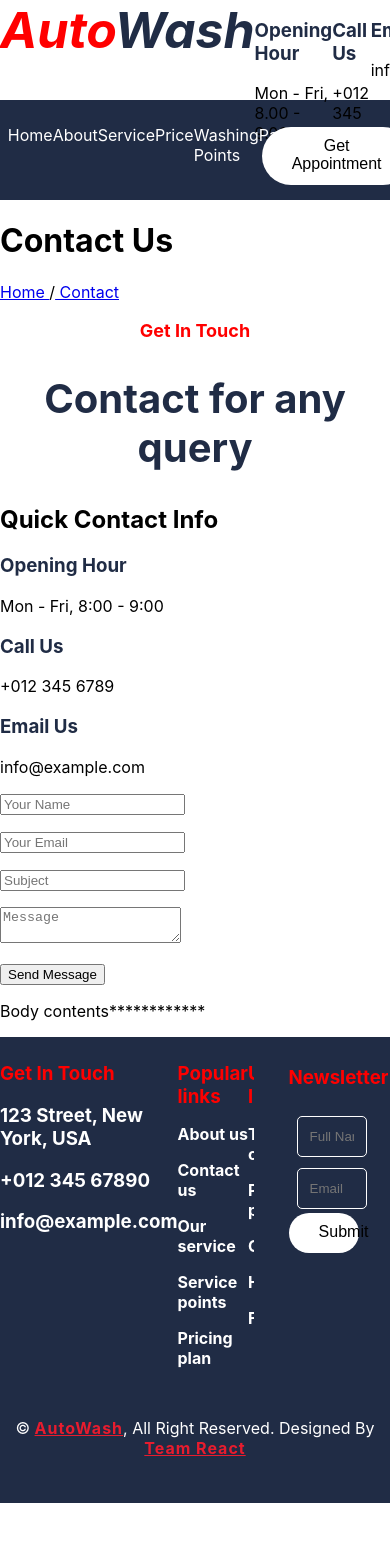
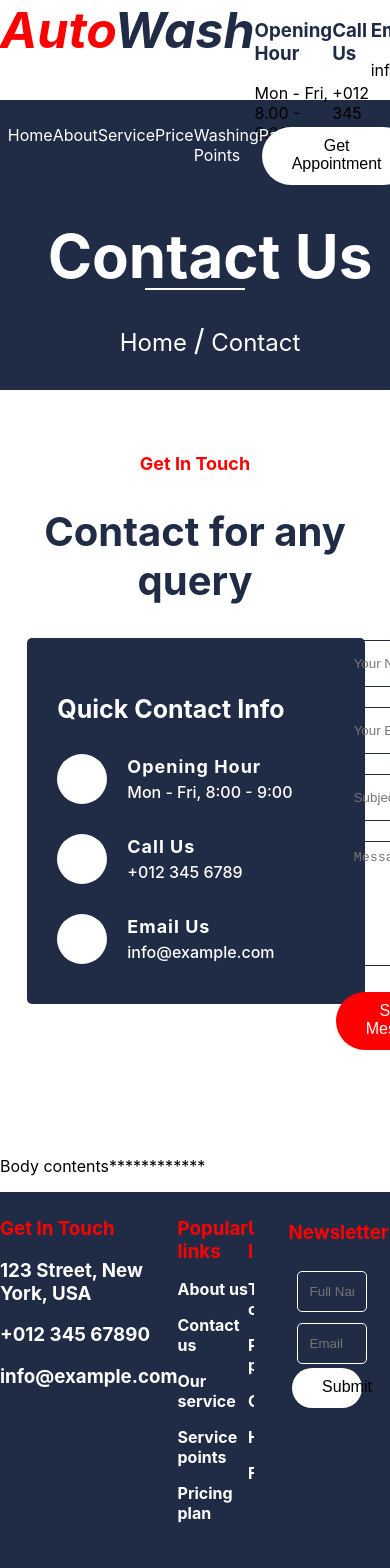
Before and after one commit to dakshna11/React-POC, a React (Create React App) app: page /Contact in a window 390 px wide. Shown: the top 1568 px of the page. Before the commit the page ends 1503 px from the top, so only its background shows below. Built offline with nearby package versions, Linux system fonts and the light colour scheme; the HTML template or start-up script is replaced by a standard one.

Commit message:
Add files via upload

```diff
--- a/src/Components/styles.css
+++ b/src/Components/styles.css
@@ -27,6 +27,7 @@
 .header{
     background-color: #202c45;
     height: 100px;
+    outline-color: #ffffff;
 }
 .H-container{
     margin-top: 2.5%;
@@ -60,13 +61,227 @@
     -webkit-transition: ease-out 0.5s;
     -moz-transition: ease-out 0.5s;
 }
-#btn:hover,#btn-footer:hover{
+#btn:hover,#btn-footer:hover,#btn-WP:hover{
     color: #ffffff;
     background: #202C45;
     box-shadow: inset 200px 0 0 0 #ff0000;
 }
-#btn-footer{
+
+/** About Us Component styles **/
+.about-main{
+    display: flex;
+    flex-direction: row;
+}
+.about-container,.WP-container{
     width: 100%;
+    padding-right: 15px;
+    padding-left: 15px;
+    margin-right: auto;
+    margin-left: auto;
+}
+.about-us,.WP{
+    display: flex;
+    flex-direction: column;
+    background-color: #202C45;
+    font-size: 30px;
+    text-align: center;
+    color: #ffffff;
+}
+.about-us::after,.WP::after{
+    position: relative;
+    content: "";
+    width: 100px;
+    height: 2px;
+    left: calc(50% - 50px);
+    bottom: 100px;
+    background: #ffffff;
+}
+.about-text,.WP-text{
+    margin-top: 5%;
+    margin-bottom: 0px;
+}
+.about-img{
+    margin-left: 6%;
+    margin-top: 7%;
+    margin-bottom: 10%;
+}
+.about-heading{
+    color: red;
+    font-weight:bold;
+}
+.about-heading::after{
+    position: absolute;
+    content: "";
+    width: 50px;
+    height: 2px;
+    left: calc(50% - 50px);
+    bottom: -13%;
+    left: 52.5%;
+    background: #ff0000;
+}
+.about-content{
+    margin-top:13%;
+    margin-left: 3%;
+}
+#btn-about{
+    padding: 10px 30px 12px 30px;
+    text-align: center;
+    margin-top: 3%;
+    font-size: 16px;
+    color: #ffffff;
+    background: #ff0000;
+    border: none;
+    cursor: pointer;
+    border-radius: 60px;
+    box-shadow: inset 0 0 0 0 #202C45;
+    transition: ease-out 0.5s;
+    -webkit-transition: ease-out 0.5s;
+    -moz-transition: ease-out 0.5s;
+}
+#btn-about:hover{
+    color: #ff0000;
+    background-color: #ff0000;
+    box-shadow: inset 200px 0 0 0 #202C45;
+}
+
+#washing-heading{
+    color: #ff0000;
+    text-align: center;
+    font-weight: bold;
+    margin-top: 6%;
+}
+#washing-heading::after{
+    position: absolute;
+    content: "";
+    width: 50px;
+    height: 2px;
+    left: calc(50% - 50px);
+    bottom: 5%;
+    left: 48.5%;
+    background: #ff0000;
+}
+/*  Pricing styling*/
+
+#washing-heading{
+    color: #ff0000;
+    text-align: center;
+    font-weight: bold;
+    margin-top: 6%;
+}
+#washing-heading::after{
+    position: absolute;
+    content: "";
+    width: 50px;
+    height: 2px;
+    left: calc(50% - 50px);
+    bottom: 5%;
+    left: 48.5%;
+    background: #ff0000;
+}
+.price-main{
+    display: flex;
+    flex-direction: row;
+    text-align: center;
+    justify-content: center;
+}
+#price-heading{
+    font-weight: bolder;
+    font-size: x-large;
+    color: #202C45;
+}
+#price-rate2{
+    justify-content: center;
+    display: flex;
+    flex-direction: row;
+    color: red;
+    font-weight: bolder;
+    font-size: xx-large;
+    margin-top: -9%;
+    height: 23%;
+}
+#price-rate1,#price-rate3{
+    color: #202C45;
+    font-size: xx-large;
+    font-weight: bolder;
+}
+.price2,.price3{
+    margin-left: 8%;
+}
+.price2{
+    width: 30%;
+    height: 400px;
+    position: relative;
+    z-index: 9;
+    box-shadow: 5px 5px 28px #888888;
+}
+#btn-price1, #btn-price3{
+    padding: 10px 30px 12px 30px;
+    text-align: center;
+    margin-top: 1%;
+    font-size: 16px;
+    color: #ff0000;
+    background: #202C45;
+    border: none;
+    cursor: pointer;
+    border-radius: 60px;
+    box-shadow: inset 0 0 0 0 #ff0000;
+    transition: ease-out 0.5s;
+    -webkit-transition: ease-out 0.5s;
+    -moz-transition: ease-out 0.5s;
+}
+#btn-price1:hover,#btn-price3:hover{
+    color: white;
+    background-color:#ff0000;
+    box-shadow: inset 200px 0 0 0 #ff0000;
+}
+.back-to-top-btn{
+    position: fixed;
+    display: none;
+    width: 44px;
+    height: 44px;
+    text-align: center;
+    line-height: 1;
+    font-size: 22px;
+    right: 15px;
+    bottom: 15px;
+    transition: .5s;
+    background: #E81C2E;
+    border-radius: 44px;
+    z-index: 9;
+}
+/* Washing point styling */
+.wordsWP{
+    font-size:x-large;
+    color: white;
+    text-decoration: none;
+}
+.wordsWP:hover{
+    color: red;
+}
+.location {
+    position: relative;
+    width: 100%;
+    padding: 45px 0;
+}
+.WProw{
+    display: flex;
+    justify-content: space-evenly;
+
+}
+.WP-content{
+    width: 40%;
+}
+.WP-row1,.WP-row2{
+    display: flex;
+    justify-content: space-between;
+}
+.WP-form{
+    width: 35%;
+    border-radius: 8px;
+}
+#btn-WP{
+
+    margin-left: 3%;
     padding: 10px 30px 12px 30px;
     text-align: center;
     font-size: 16px;
@@ -80,6 +295,238 @@
     transition: ease-out 0.5s;
     -webkit-transition: ease-out 0.5s;
     -moz-transition: ease-out 0.5s;
+    width: 100%;
+
+}
+.location .location-item {
+    display: flex;
+    margin-bottom: 30px;
+}
+
+.location .location-item i {
+    padding-top: 3px;
+    font-size: 30px;
+    color: #E81C2E;
+}
+
+.location .location-text {
+    padding-left: 15px;
+}
+
+.location .location-text h3 {
+    font-size: 18px;
+    font-weight: 700;
+}
+
+.location .location-text p {
+    margin-bottom: 5px;
+}
+
+.location .location-text p strong {
+    margin-right: 5px;
+    font-weight: 600;
+}
+
+.location .location-form {
+    padding: 45px 30px;
+    background: #E81C2E;
+    border-radius: 5px;
+    position: relative;
+    right: 0%;
+}
+
+.location .location-form h3 {
+    color: #ffffff;
+    font-size: 25px;
+    font-weight: 700;
+    margin-bottom: 25px;
+}
+
+.location .location-form .control-group {
+    margin-bottom: 0px;
+}
+
+.location .location-form .form-control {
+    height: 45px;
+    color: #ffffff;
+    padding: 0 15px;
+    border-radius: 5px;
+    border: 1px solid #ffffff;
+    background: transparent;
+}
+
+.location .location-form textarea.form-control {
+    height: 120px;
+    padding: 15px;
+}
+
+.location .location-form .form-control::placeholder {
+    color: #ffffff;
+    opacity: 1;
+}
+
+.location .location-form .form-control:-ms-input-placeholder,
+.location .location-form .form-control::-ms-input-placeholder {
+    color: #ffffff;
+}
+
+.location .location-form .btn.btn-custom {
+    width: 100%;
+    color: #E81C2E;
+    background: #ffffff;
+    box-shadow: inset 0 0 0 0 #202C45;
+}
+
+.location .location-form .btn.btn-custom:hover {
+    color: #ffffff;
+    background: #E81C2E;
+    box-shadow: inset 400px 0 0 0 #202C45;
+}
+
+@media(min-width: 576px) and (max-width: 991.89px) {
+    .location .location-form .btn.btn-custom:hover {
+        box-shadow: inset 650px 0 0 0 #202C45;
+    }
+}
+/* Contact styling*/
+
+.contact {
+    position: relative;
+    width: 100%;
+    padding: 45px 0;
+}
+.Contact-box{
+    display: flex;
+}
+.contact .contact-info {
+    width: 100%;
+    margin-bottom: 45px;
+    padding: 35px 30px 10px 30px;
+    border-radius: 5px;
+    background: #202C45;
+
+}
+
+.ContactInfo{
+    margin-left: 7%;
+    margin-right: 4%;
+}
+.ContactForm{
+    width: 50%;
+    margin-left: 4%;
+}
+.formControl{
+    margin: 2px;
+    display: inline-block;
+    border-radius: 4px;
+    box-sizing: border-box;
+    width: 100%;
+    height: 100%;
+    background: transparent;
+    border-radius: 5px;
+    outline:none;
+    border-color:white;
+}
+.contact .contact-info h2 {
+    color: #ffffff;
+    font-size: 25px;
+    font-weight: 700;
+    margin-bottom: 30px;
+}
+
+.contact .contact-info-item {
+    display: flex;
+    align-items: center;
+    justify-content: flex-start;
+    margin-bottom: 30px;
+}
+
+.contact .contact-info-icon {
+    width: 50px;
+    height: 50px;
+    display: flex;
+    align-items: center;
+    justify-content: center;
+    background: #ffffff;
+    border-radius: 50px;
+}
+
+.contact .contact-info-icon i {
+    margin: 0;
+    color: #202C45;
+    font-size: 16px;
+}
+
+.contact .contact-info-text {
+    padding-left: 20px;
+}
+
+.contact .contact-info-text h3 {
+    margin: 0 0 5px 0;
+    color: #ffffff;
+    font-size: 18px;
+    font-weight: 700;
+    letter-spacing: 1px;
+}
+
+.contact .contact-info-text p {
+    margin: 0;
+    color: #ffffff;
+    font-size: 16px;
+    font-weight: 500;
+}
+
+.contact-form {
+    position: relative;
+    width: 100%;
+    margin-bottom: 45px;
+}
+
+.contact .contact-form input {
+    padding: 15px;
+    border-radius: 5px;
+    border: 1px solid #202C45;
+}
+
+.contact .contact-form textarea {
+    height: 125px;
+    padding: 8px 15px;
+    border-radius: 5px;
+    border: 1px solid #202C45;
+}
+
+.contact .help-block ul {
+    margin: 0;
+    padding: 0;
+    list-style-type: none;
+}
+
+.contact iframe {
+    width: 100%;
+    height: 400px;
+    border-radius: 5px;
+}
+
+
+
+/* Footer styling */
+#btn-footer{
+
+    margin-left: 5%;
+    padding: 10px 30px 12px 30px;
+    text-align: center;
+    font-size: 16px;
+    font-weight: 500;
+    color: #000000;
+    background: #ffffff;
+    border: none;
+    cursor: pointer;
+    border-radius: 60px;
+    box-shadow: inset 0 0 0 0 #202C45;
+    transition: ease-out 0.5s;
+    -webkit-transition: ease-out 0.5s;
+    -moz-transition: ease-out 0.5s;
+    width: 100%;
 
 }
 .footer-main{
```
